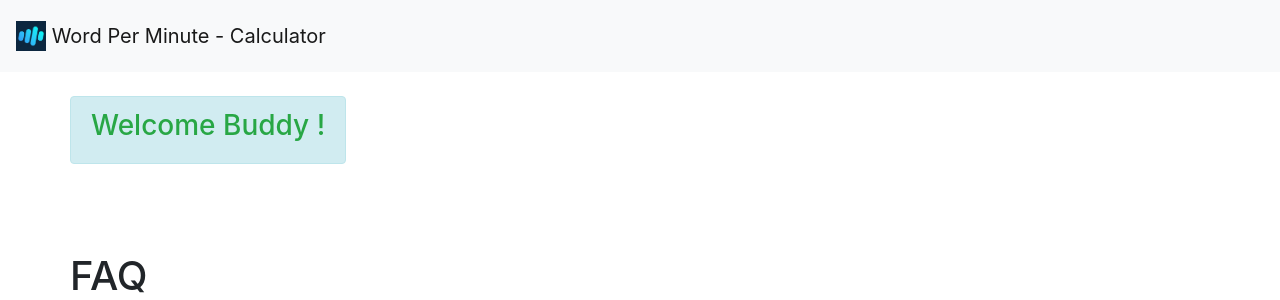
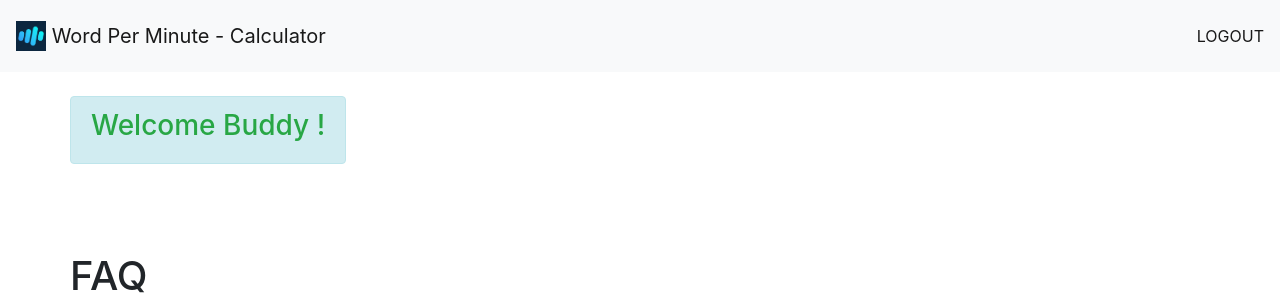
Before and after one commit to HAPPY-CHANDRU-RAJU/word-per-minute, a PHP site: page /index.php in a window 1280 px wide. Shown: the top 300 px of the page. Run offline with PHP 8.4, Linux system fonts and the light colour scheme; the visitor is signed in with stand-in values (Sample User, id 1); data that the repository does not hold is empty; some libraries are stand-ins or nearby versions.

Commit message:
logout btn

```diff
--- a/wpm-final/navbar.php
+++ b/wpm-final/navbar.php
@@ -1,6 +1,17 @@
 <nav class="navbar navbar-light bg-light p-3">
-    <a class="navbar-brand" href="#">
+    <a class="navbar-brand" href="index.php">
         <img src="assets/img/logo.png" width="30" height="30" class="d-inline-block align-top" alt="" />
         Word Per Minute - Calculator
     </a>
+    <?php
+    if (isset($_SESSION['user_session'])) {
+        ?>
+    <div>
+        <span class="navbar-text">
+            <a href="logout.php">LOGOUT</a>
+        </span>
+    </div>
+    <?php
+    }
+    ?>
 </nav>
```
